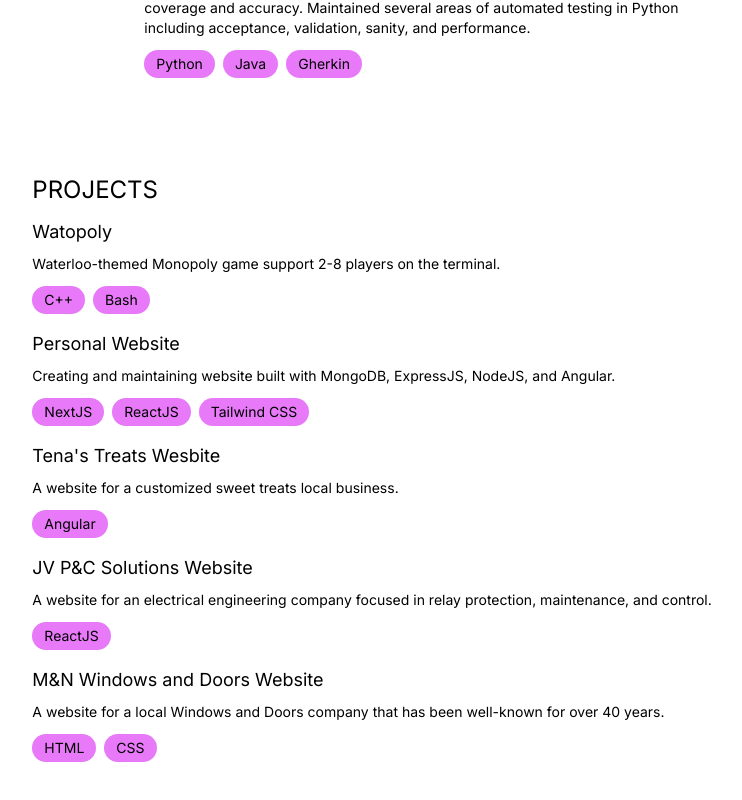
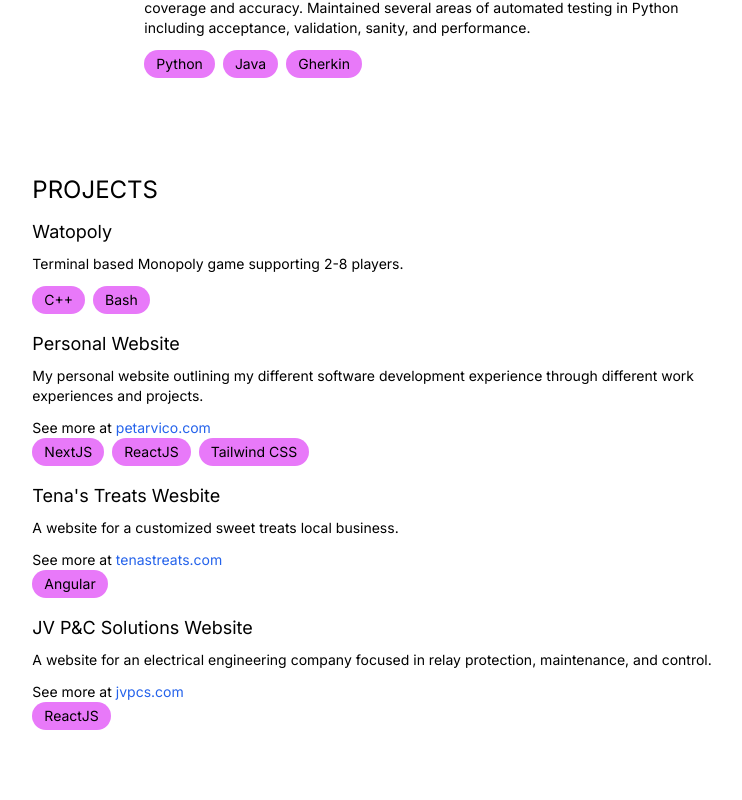
Before and after one commit to pvico12/personal-website, a Next.js app: page / in a window 1280 px wide. Shown: the part 858-1658 px from the top of the page, without its empty margins (477-1219 px from the left). Built offline with nearby package versions, Linux system fonts and the light colour scheme.

Commit message:
Add links to projects

```diff
--- a/app/components/Project.js
+++ b/app/components/Project.js
@@ -1,6 +1,7 @@
 import React from 'react'
 
 function project(props) {
+  let link = "https://www." + props.link;
   let skillsDivList = [];
 
   for (let i = 0; i < props.skills.length; i++) {
@@ -18,12 +19,22 @@ function project(props) {
             {props.description}
           </div>
 
+          {props.link &&
+            <a href={link} target="_blank" rel="noopener noreferrer" className="flex">
+              See more at
+              <div className="text-underline text-blue-600 hover:text-blue-800 visited:text-purple-600 pl-1">
+              {props.link}
+              </div>
+            </a>
+          }
+
           <div id="project-skills" className="flex flex-wrap gap-2">
             {skillsDivList}
           </div>
         </div>
       </div>
     </div>
+
   )
 }
 
--- a/app/page.js
+++ b/app/page.js
@@ -108,32 +108,29 @@ export default function Home() {
               <div id="projects-list" className="flex flex-col">
                 <Project
                   title="Watopoly"
-                  description="Waterloo-themed Monopoly game support 2-8 players on the terminal."
+                  description="Terminal based Monopoly game supporting 2-8 players."
                   skills={["C++", "Bash"]}
                 />
 
                 <Project
                   title="Personal Website"
-                  description="Creating and maintaining website built with MongoDB, ExpressJS, NodeJS, and Angular."
+                  description="My personal website outlining my different software development experience through different work experiences and projects."
                   skills={["NextJS", "ReactJS", "Tailwind CSS"]}
+                  link="petarvico.com"
                 />
 
                 <Project
                   title="Tena's Treats Wesbite"
                   description="A website for a customized sweet treats local business."
                   skills={["Angular"]}
+                  link="tenastreats.com"
                 />
 
                 <Project
                   title="JV P&C Solutions Website"
                   description="A website for an electrical engineering company focused in relay protection, maintenance, and control."
                   skills={["ReactJS"]}
-                />
-
-                <Project
-                  title="M&N Windows and Doors Website"
-                  description="A website for a local Windows and Doors company that has been well-known for over 40 years."
-                  skills={["HTML", "CSS"]}
+                  link="jvpcs.com"
                 />
               </div>
             </div>
```
